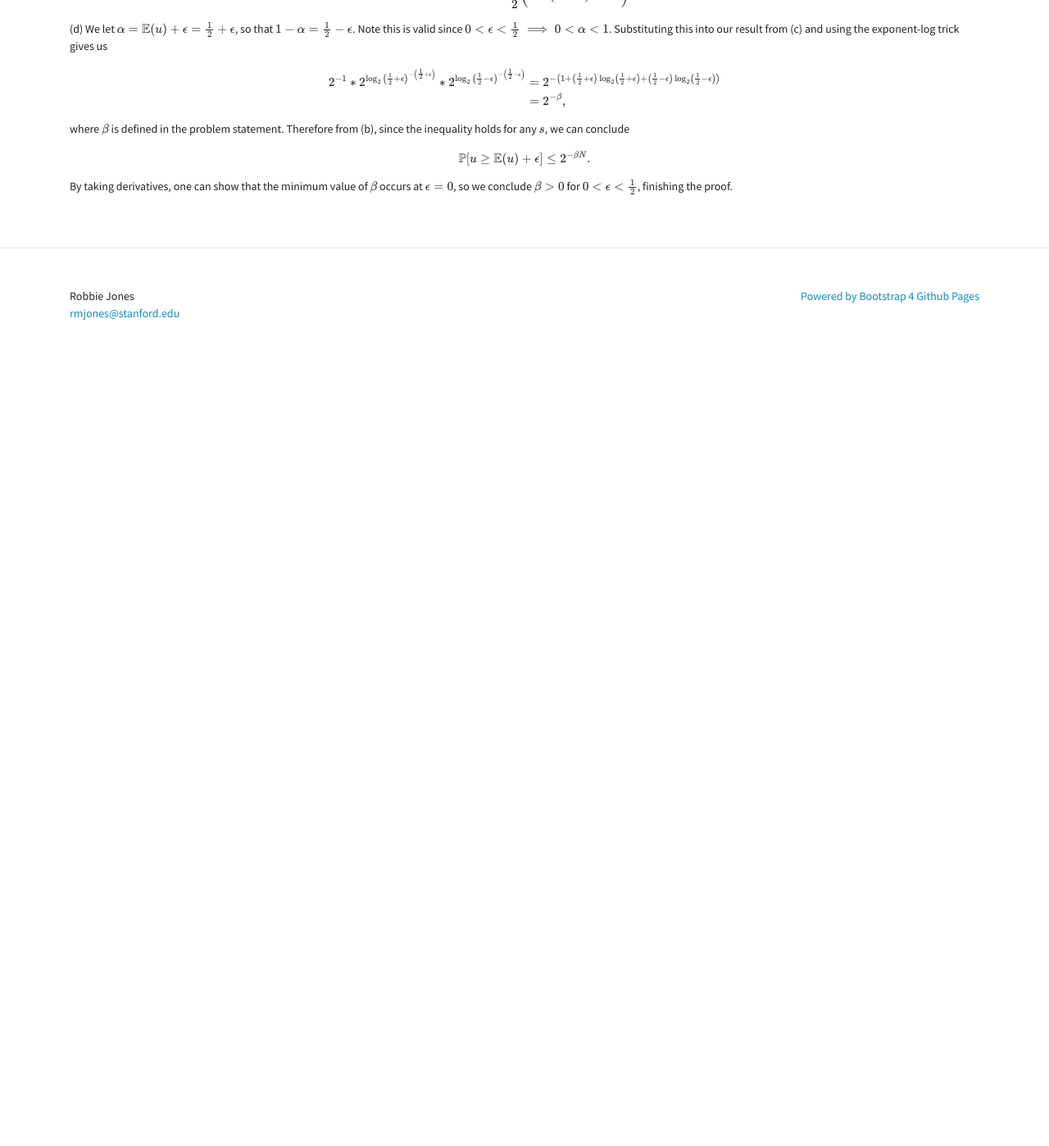
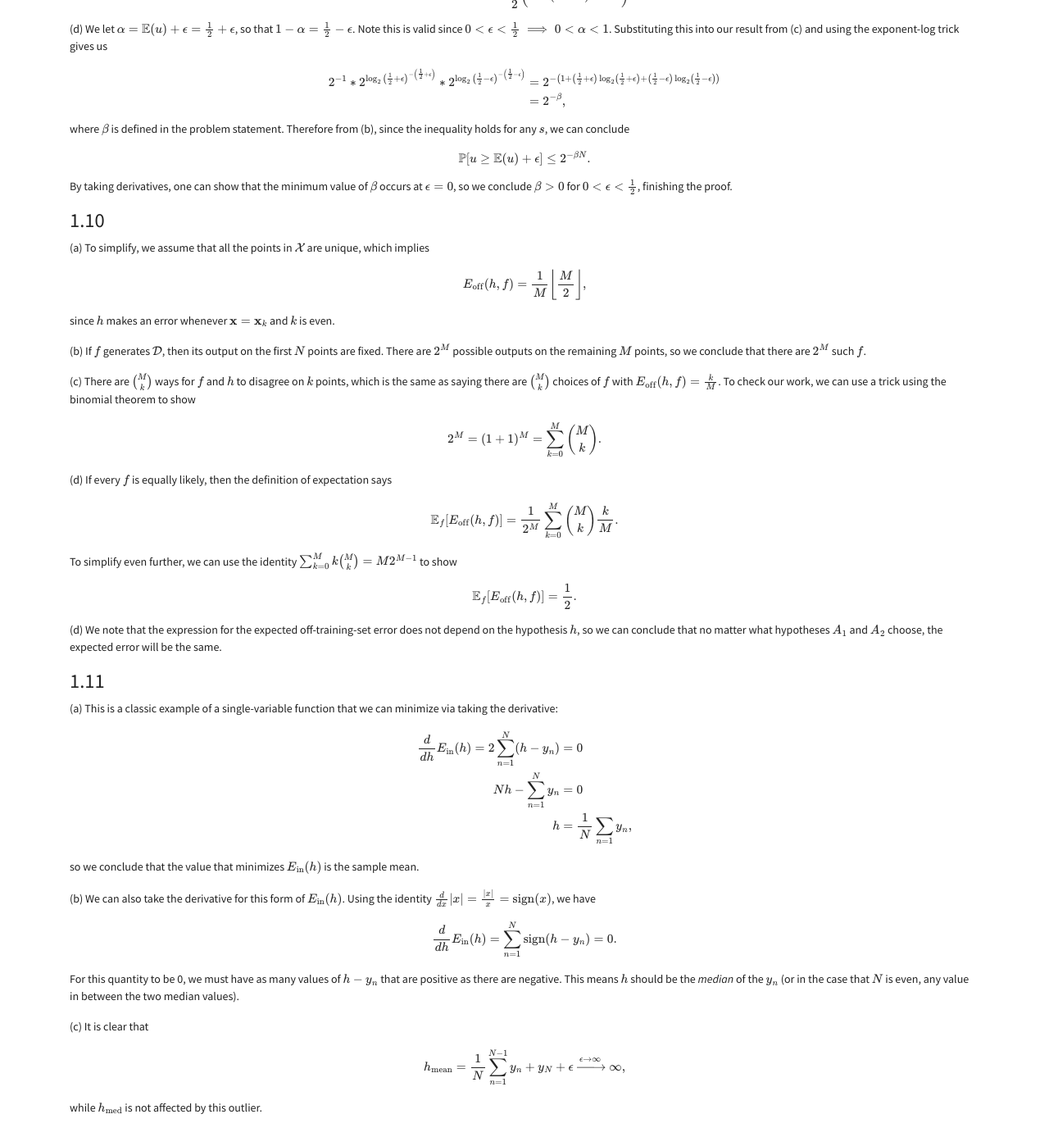
Before and after one commit to robbiejones96/robbiejones96.github.io, a Jekyll site: the page built from books/learning-from-data/chapter1.md, in a window 1280 px wide and 1400 px high, scrolled down 3831 px. Shown: the whole window at 82% size. Built offline with Jekyll 4.4.1, drawn with Linux system fonts in a browser that asks for light colours; formulas are drawn with MathJax 3; before the commit the page ends 4288 px from its top, so only the background shows below that.

Commit message:
Add more Chapter 1 Problems

```diff
--- a/books/learning-from-data/chapter1.md
+++ b/books/learning-from-data/chapter1.md
@@ -281,3 +281,69 @@ $$
 
 By taking derivatives, one can show that the minimum value of \\(\beta\\) occurs at \\(\epsilon = 0\\), so we
 conclude \\(\beta > 0\\) for \\(0 < \epsilon < \frac{1}{2}\\), finishing the proof.
+
+### 1.10
+
+(a) To simplify, we assume that all the points in \\(\mathcal{X}\\) are unique, which implies
+
+$$
+	E_{\text{off}}(h, f) = \frac{1}{M}\left\lfloor\frac{M}{2}\right\rfloor,
+$$
+
+since \\(h\\) makes an error whenever \\(\mathbf{x} = \mathbf{x}_k\\) and \\(k\\) is even.
+
+
+(b) If \\(f\\) generates \\(\mathcal{D}\\), then its output on the first \\(N\\) points are fixed. There are \\(2^M\\) possible outputs on the remaining \\(M\\) points, so we conclude that there are \\(2^M\\) such \\(f\\).
+
+(c) There are \\(\binom{M}{k}\\) ways for \\(f\\) and \\(h\\) to disagree on \\(k\\) points, which is the same as saying there are \\(\binom{M}{k}\\) choices of \\(f\\) with \\(E_{\text{off}}(h, f) = \frac{k}{M}\\). To check our work, we can use a trick using the binomial theorem to show
+
+$$
+	2^M = (1 + 1)^M = \sum_{k = 0}^M \binom{M}{k}.
+$$
+
+(d) If every \\(f\\) is equally likely, then the definition of expectation says
+
+$$
+	\mathbb{E}_f[E_{\text{off}}(h, f)] = \frac{1}{2^M}\sum_{k = 0}^M \binom{M}{k}\frac{k}{M}.
+$$
+
+To simplify even further, we can use the identity \\(\sum_{k = 0}^M k\binom{M}{k} = M2^{M - 1}\\) to show
+
+$$
+	\mathbb{E}_f[E_{\text{off}}(h, f)] = \frac{1}{2}.
+$$
+
+(d) We note that the expression for the expected off-training-set error does not depend on the hypothesis \\(h\\), so we can conclude that no matter what hypotheses \\(A_1\\) and \\(A_2\\) choose, the expected error will be the same.
+
+### 1.11
+
+(a) This is a classic example of a single-variable function that we can minimize via taking the derivative:
+
+$$
+	\begin{align}
+		\frac{d}{dh}E_{\text{in}}(h) = 2\sum_{n = 1}^N (h - y_n) &= 0 \\
+		Nh - \sum_{n = 1}^N y_n &= 0 \\
+		h &= \frac{1}{N}\sum_{n = 1} y_n,
+	\end{align}
+$$
+
+so we conclude that the value that minimizes \\(E_{\text{in}}(h)\\) is the sample mean.
+
+(b) We can also take the derivative for this form of \\(E_{\text{in}}(h)\\). Using the identity
+\\(\frac{d}{dx}|x| = \frac{|x|}{x} = \text{sign}(x)\\), we have
+
+$$
+	\frac{d}{dh}E_{\text{in}}(h) = \sum_{n = 1}^N \text{sign}(h - y_n) = 0.
+$$
+
+For this quantity to be 0, we must have as many values of \\(h - y_n\\) that are positive as there are negative.
+This means \\(h\\) should be the *median* of the \\(y_n\\) (or in the case that \\(N\\) is even, any value in between
+the two median values).
+
+(c) It is clear that
+
+$$
+	h_{\text{mean}} = \frac{1}{N}\sum_{n = 1}^{N - 1} y_n + y_N + \epsilon \xrightarrow{\epsilon \to \infty} \infty,
+$$
+
+while \\(h_{\text{med}}\\) is not affected by this outlier.
```
